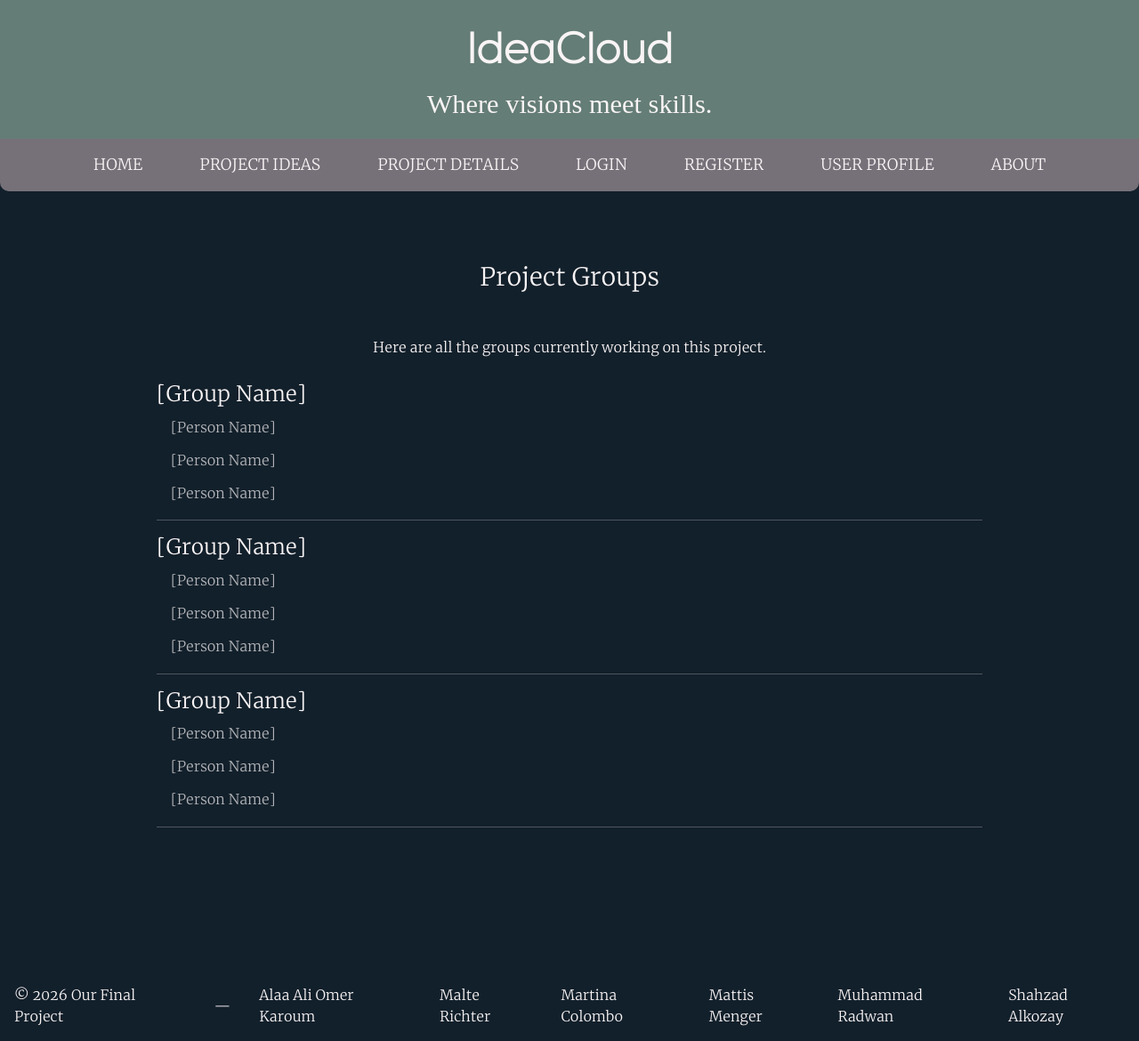
After one commit to mradwan123/ideacloud, a Django app: page /project_groups/ in a window 1280 px wide. The commit adds this page. Shown: the top 1170 px of the page at 89% size. Run offline with Django 5.2, Linux system fonts and the light colour scheme; some web fonts are replaced.

Commit message:
feat: add page 'project_groups.html'

```diff
--- a/front_end/urls.py
+++ b/front_end/urls.py
@@ -12,7 +12,8 @@ from .views import (
     create_project,
     favourite_projects,
     saved_projects,
-    completed_projects
+    completed_projects,
+    project_groups
 )
 
 app_name = "front-end"
@@ -28,5 +29,6 @@ urlpatterns = [
     path("create_project/", create_project, name="create-project"),
     path("favourite_projects/", favourite_projects, name="favourite-projects"),
     path("saved_projects/", saved_projects, name="saved-projects"),
-    path("completed_projects/", completed_projects, name="completed-projects")
+    path("completed_projects/", completed_projects, name="completed-projects"),
+    path("project_groups/", project_groups, name="project-groups")
 ]
--- a/front_end/views.py
+++ b/front_end/views.py
@@ -36,3 +36,6 @@ def saved_projects(request):
 
 def completed_projects(request):
     return render(request, "completed_projects.html")
+
+def project_groups(request):
+    return render(request, "project_groups.html")
--- a/static/css/idea_cloud.css
+++ b/static/css/idea_cloud.css
@@ -300,6 +300,10 @@ label {
     align-items: center;
 }
 
+.project-details-button-tag a {
+    color: black;
+}
+
 .likes-button {
     display: flex;
     justify-content: flex-end;
@@ -355,3 +359,12 @@ label {
     font-size: 0.9rem;
     padding-right: 1rem;
 }
+
+
+/* -- project groups -- */
+
+.group-box p {
+    opacity: 0.7;
+    padding-left: 1rem;
+    margin-bottom: 0.5rem;
+}
--- a/templates/project_details.html
+++ b/templates/project_details.html
@@ -52,7 +52,7 @@
     <div class="project-details-button-tag"><a>INTERESTED USERS</a></div>
   </div>
   <div class="button-right">
-    <div class="project-details-button-tag"><a>GROUPS WORKING ON IT</a></div>
+    <div class="project-details-button-tag"><a href="{% url 'front-end:project-groups' %}">GROUPS WORKING ON IT</a></div>
   </div>
 </div>
 
--- /dev/null
+++ b/templates/project_groups.html
@@ -0,0 +1,44 @@
+{% extends 'base.html' %}
+{% load static %}
+
+{% block tab %} Project Groups {% endblock %}
+
+{% block title %} Project Groups {% endblock %}
+
+{% block content %}
+
+<div class="page-description">
+
+    <h3 class="page-title">Project Groups</h3>
+
+    <p>
+        Here are all the groups currently working on this project.
+    </p>
+
+</div>
+
+<div class="group-box">
+    <h4>[Group Name]</h4>
+    <p>[Person Name]</p>
+    <p>[Person Name]</p>
+    <p>[Person Name]</p>
+    <hr>
+</div>
+
+<div class="group-box">
+    <h4>[Group Name]</h4>
+    <p>[Person Name]</p>
+    <p>[Person Name]</p>
+    <p>[Person Name]</p>
+    <hr>
+</div>
+
+<div class="group-box">
+    <h4>[Group Name]</h4>
+    <p>[Person Name]</p>
+    <p>[Person Name]</p>
+    <p>[Person Name]</p>
+    <hr>
+</div>
+
+{% endblock %}
```
